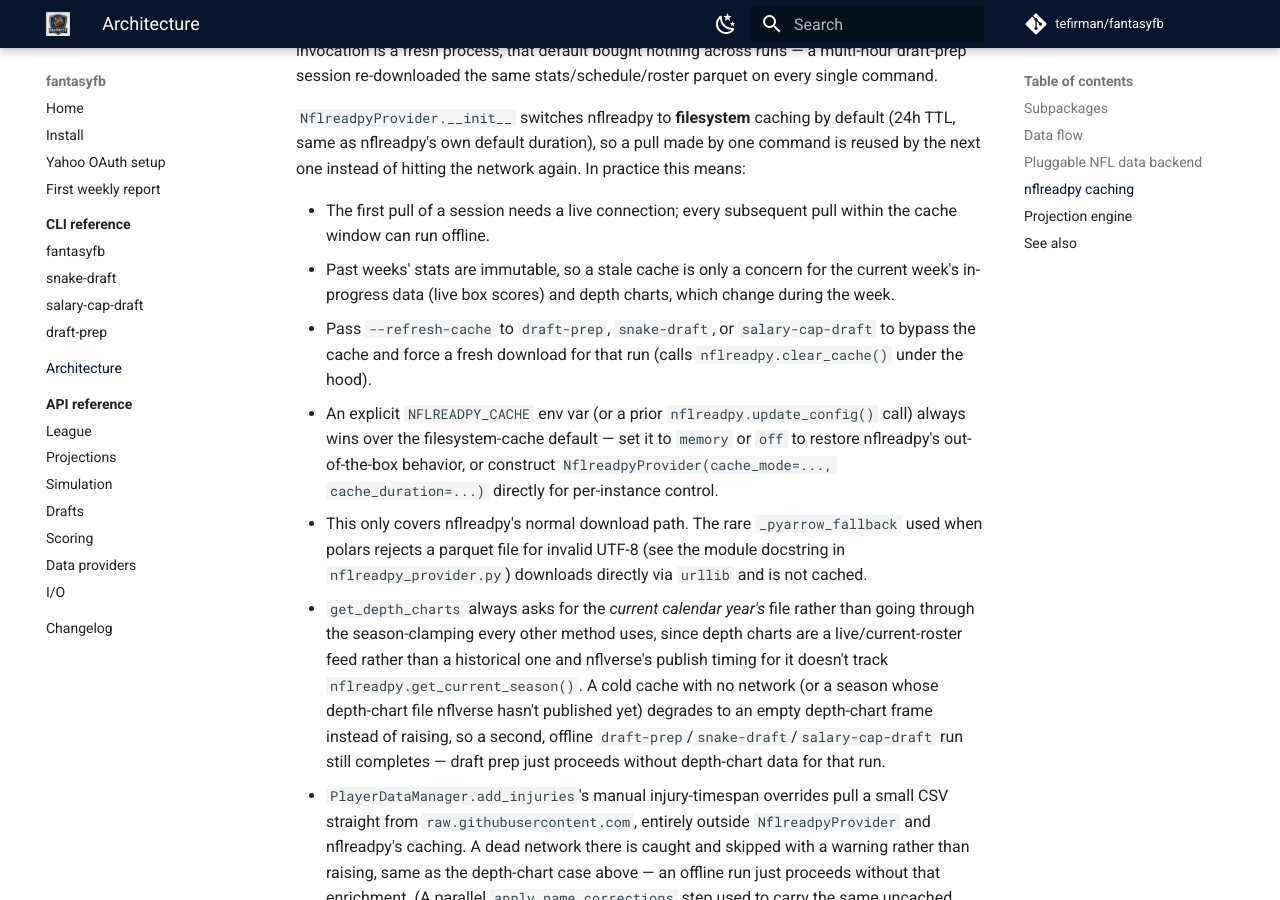
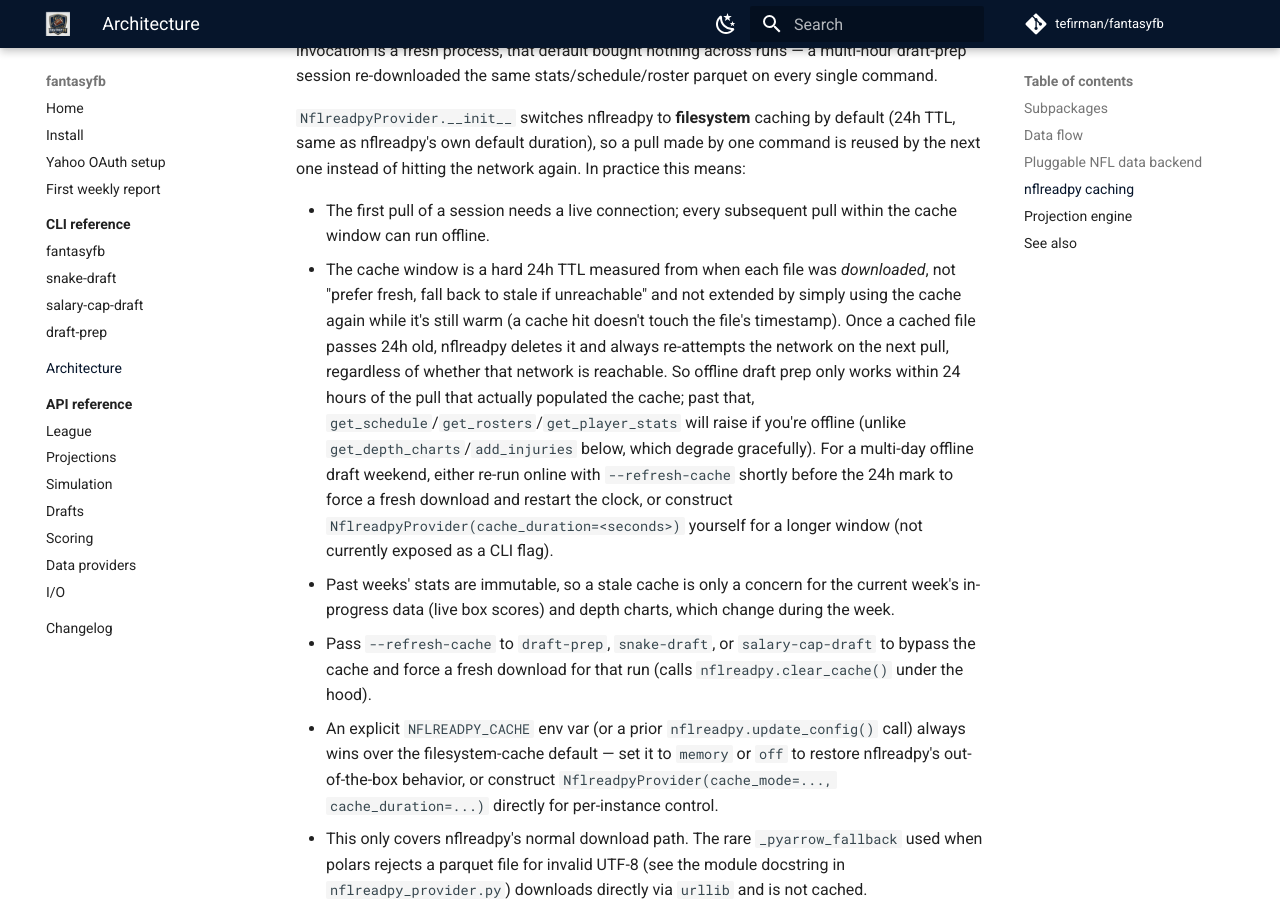
Before and after one commit to tefirman/fantasyfb, an MkDocs documentation site: the page built from docs/architecture.md, in a window 1280 px wide and 900 px high, scrolled down 2504 px. Built offline with MkDocs 1.6.1 and Material for MkDocs 9.7.7, drawn with Linux system fonts in a browser that asks for light colours; comment, search, counter and statistics services are not loaded.

Commit message:
Document the 24h cache TTL's offline-draft-prep implications
Verified with a scripted test (tiny TTL, network-call counter): a
cache hit doesn't touch the file's mtime, so simply running online
again within the window doesn't extend it -- the clock only resets on
an actual re-download (natural expiry or --refresh-cache). Once the
24h TTL lapses, nflreadpy deletes the stale file and always retries
the network on the next pull, with no stale-but-usable fallback for
get_schedule/get_rosters/get_player_stats.

Co-Authored-By: Claude Sonnet 5 <noreply@anthropic.com>

```diff
--- a/docs/architecture.md
+++ b/docs/architecture.md
@@ -113,6 +113,21 @@ hitting the network again. In practice this means:
 
 - The first pull of a session needs a live connection; every
   subsequent pull within the cache window can run offline.
+- The cache window is a hard 24h TTL measured from when each file was
+  *downloaded*, not "prefer fresh, fall back to stale if unreachable"
+  and not extended by simply using the cache again while it's still
+  warm (a cache hit doesn't touch the file's timestamp). Once a cached
+  file passes 24h old, nflreadpy deletes it and always re-attempts the
+  network on the next pull, regardless of whether that network is
+  reachable. So offline draft prep only works within 24 hours of the
+  pull that actually populated the cache; past that,
+  `get_schedule`/`get_rosters`/`get_player_stats` will raise if you're
+  offline (unlike `get_depth_charts`/`add_injuries` below, which
+  degrade gracefully). For a multi-day offline draft weekend, either
+  re-run online with `--refresh-cache` shortly before the 24h mark to
+  force a fresh download and restart the clock, or construct
+  `NflreadpyProvider(cache_duration=<seconds>)` yourself for a longer
+  window (not currently exposed as a CLI flag).
 - Past weeks' stats are immutable, so a stale cache is only a concern
   for the current week's in-progress data (live box scores) and depth
   charts, which change during the week.
```
Also changed, not shown: README.md (+6 -0 lines).
